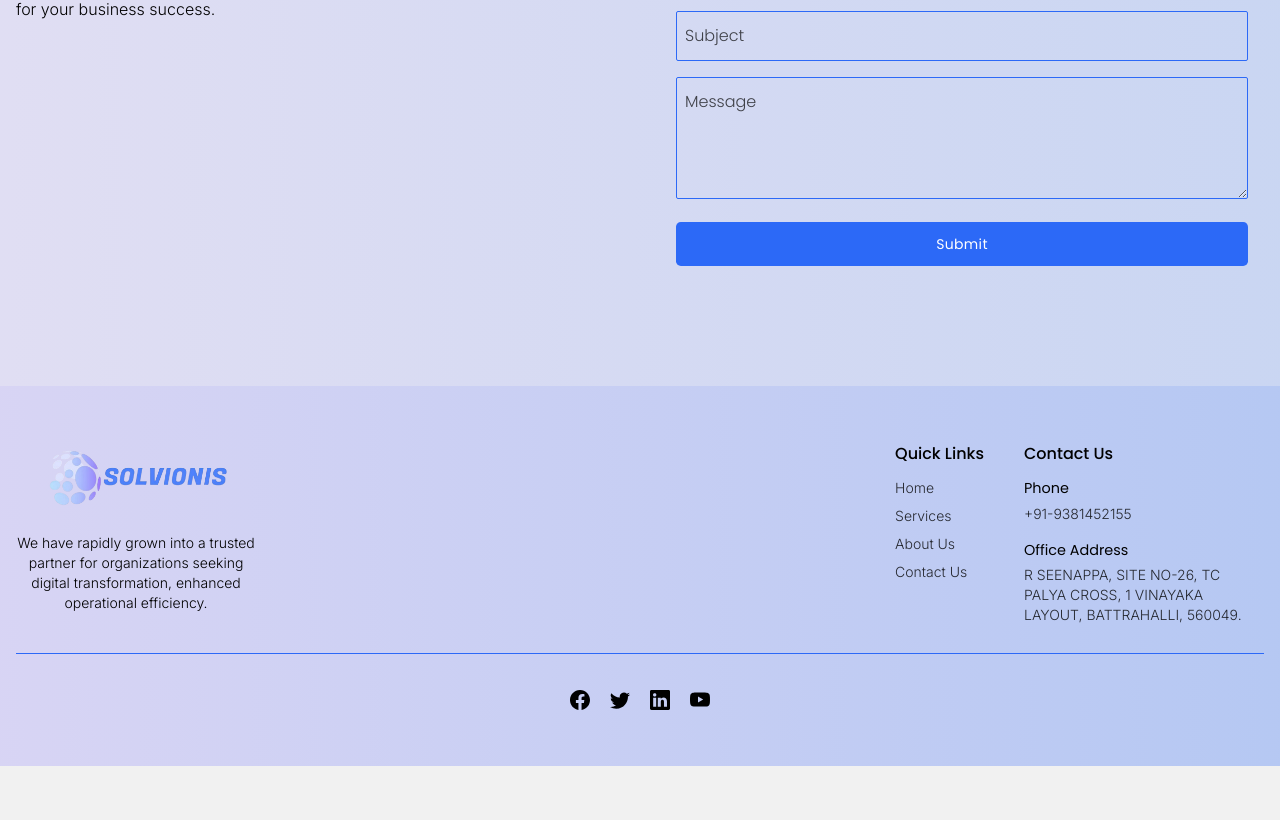
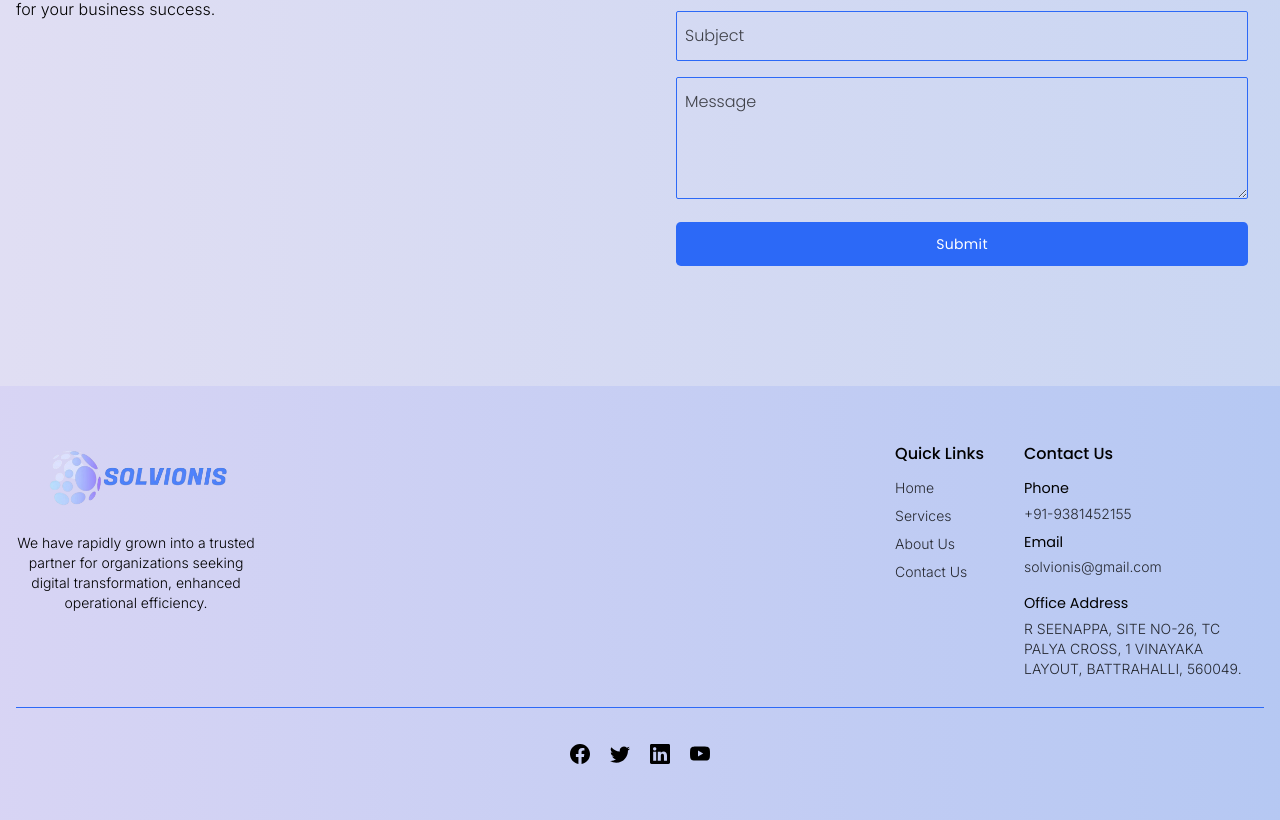
Before and after one commit to pranavpremanand/solvionis, a React (Create React App) app: page / in a window 1280 px wide. Shown: the part 5321-6141 px from the top of the page. Before the commit the page ends 6087 px from the top, so only its background shows below. Built offline with nearby package versions, Linux system fonts and the light colour scheme.

Commit message:
added email id to footers

```diff
--- a/src/componets/landingPages/LandingFooter.jsx
+++ b/src/componets/landingPages/LandingFooter.jsx
@@ -43,7 +43,7 @@ const LandingFooter = () => {
               >
                 Services
               </ScrollLink>
-             <ScrollLink
+              <ScrollLink
                 smooth
                 to="contact"
                 offset={-60}
@@ -56,8 +56,20 @@ const LandingFooter = () => {
               <h6 className="font-medium mb-1">Contact Us</h6>
               <div className="flex flex-col">
                 <h6 className="text-[.9rem] mb-1">Phone</h6>
-                <Link className="text-black/80 desc text-sm">
+                <Link
+                  to={`tel:${companyDetails.phone}`}
+                  className="text-black/80 desc text-sm"
+                >
                   {companyDetails.phone}
+                </Link>
+              </div>
+              <div className="flex flex-col">
+                <h6 className="text-[.9rem] mb-1">Email</h6>
+                <Link
+                  to={`mailto:${companyDetails.email}`}
+                  className="text-black/80 desc text-sm"
+                >
+                  {companyDetails.email}
                 </Link>
               </div>
               <div className="flex flex-col mt-2">
--- a/src/componets/website/WebsiteFooter.jsx
+++ b/src/componets/website/WebsiteFooter.jsx
@@ -39,6 +39,15 @@ const WebsiteFooter = () => {
                   {companyDetails.phone}
                 </Link>
               </div>
+              <div className="flex flex-col">
+                <h6 className="text-[.9rem] mb-1">Email</h6>
+                <Link
+                  to={`mailto:${companyDetails.email}`}
+                  className="text-black/80 desc text-sm"
+                >
+                  {companyDetails.email}
+                </Link>
+              </div>
               <div className="flex flex-col mt-2">
                 <h6 className="text-[.9rem] mb-1">Office Address</h6>
                 <p className="text-black/80 desc text-sm max-w-[15rem]">
```
